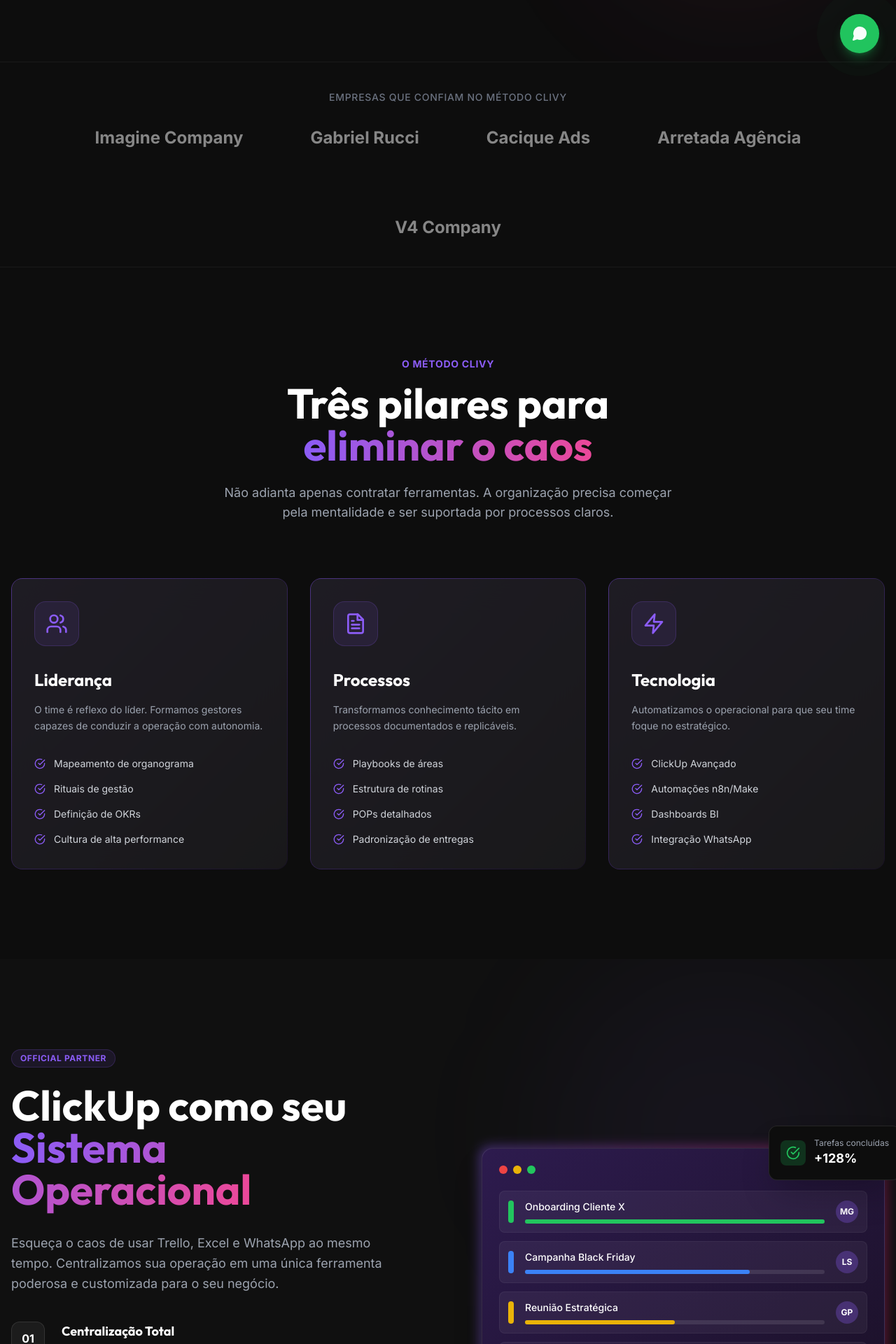
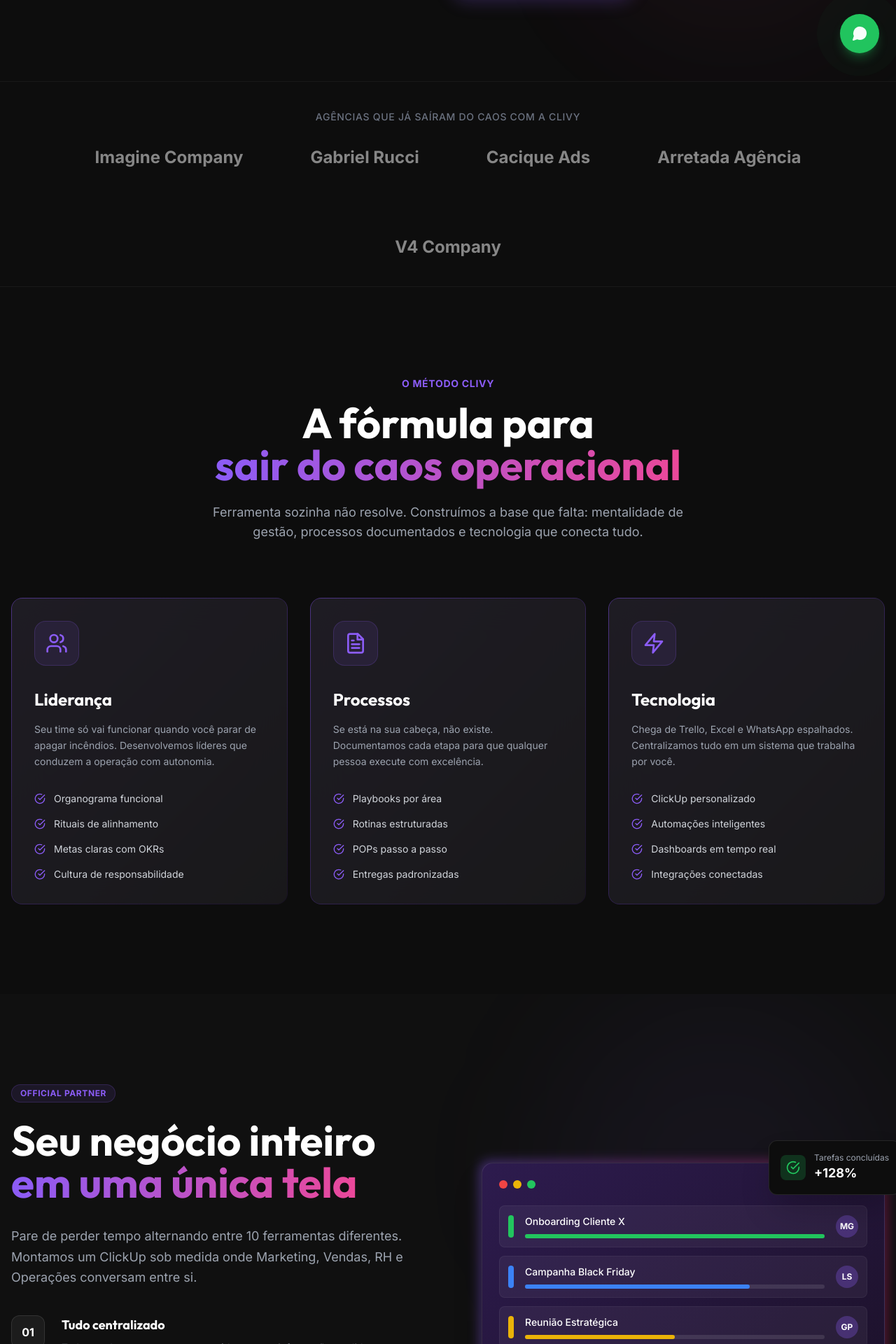
Before and after one commit to maycondouglass29/clivy, a React (Vite) app: page / in a window 1280 px wide. Shown: the part 700-2620 px from the top of the page at 70% size. Built offline with nearby package versions, Linux system fonts and the light colour scheme.

Commit message:
feat: melhora copys e textos para serem mais originais e persuasivos

```diff
--- a/src/pages/Cases.jsx
+++ b/src/pages/Cases.jsx
@@ -22,14 +22,14 @@ export function Cases() {
                         animate={{ opacity: 1, y: 0 }}
                     >
                         <span className="inline-flex items-center gap-2 px-3 py-1 rounded-full border border-gray-200 bg-gray-50 text-xs font-semibold uppercase tracking-wider mb-6 text-gray-600">
-                            🌱 Resultados comprovados
+                            🚀 Histórias de transformação
                         </span>
                         <h1 className="text-4xl md:text-6xl font-bold mb-6 font-heading">
-                            Conheça os nossos <br />
-                            <span className="text-clivy-purple">cases de sucesso</span>
+                            Do caos à <br />
+                            <span className="text-clivy-purple">previsibilidade</span>
                         </h1>
                         <p className="text-gray-500 text-lg max-w-2xl mx-auto mb-10">
-                            Descubra como agências e consultorias transformaram suas operações com as soluções da Clivy Company e alcançaram resultados extraordinários.
+                            Veja como agências que viviam apagando incêndios hoje operam com processos claros, equipe alinhada e resultados consistentes.
                         </p>
                         <div className="flex flex-col sm:flex-row gap-4 justify-center">
                             <a
@@ -61,10 +61,10 @@ export function Cases() {
                             />
                         </div>
                         <div className="w-full md:w-1/2">
-                            <span className="text-clivy-purple text-sm font-bold uppercase tracking-wider mb-4 block">Vendas e Lançamentos</span>
+                            <span className="text-clivy-purple text-sm font-bold uppercase tracking-wider mb-4 block">Lançamentos Digitais</span>
                             <h2 className="text-4xl md:text-5xl font-bold mb-6">Gabriel Rucci</h2>
                             <p className="text-gray-600 text-lg leading-relaxed mb-8">
-                                O Gabriel Rucci é referência no mercado de infoprodutos e gestão de lançamentos digitais. Com nossa consultoria, implementamos processos que permitiram escalar suas operações mantendo a qualidade. A organização do ClickUp foi fundamental para dobrar a capacidade operacional e eliminar o caos em períodos críticos de lançamento.
+                                Referência em infoprodutos, Gabriel vivia o caos típico de épocas de lançamento: equipe sobrecarregada, informações perdidas e retrabalho constante. Estruturamos processos claros no ClickUp que permitiram dobrar a capacidade operacional sem aumentar a equipe. Hoje, cada lançamento roda com previsibilidade.
                             </p>
                         </div>
                     </div>
@@ -83,10 +83,10 @@ export function Cases() {
                             />
                         </div>
                         <div className="w-full md:w-1/2">
-                            <span className="text-clivy-purple text-sm font-bold uppercase tracking-wider mb-4 block">Agência de Performance</span>
+                            <span className="text-clivy-purple text-sm font-bold uppercase tracking-wider mb-4 block">Tráfego Pago</span>
                             <h2 className="text-4xl md:text-5xl font-bold mb-6">Cacique Ads</h2>
                             <p className="text-gray-300 text-lg leading-relaxed mb-8">
-                                A Cacique Ads precisava de uma estrutura operacional robusta para suportar seu crescimento acelerado. Implementamos sistemas e processos que transformaram a gestão de projetos e otimizaram toda a operação da agência.
+                                Crescimento acelerado trouxe um problema: a operação não acompanhava. Clientes reclamando de prazos, equipe perdida em demandas e o dono preso no operacional. Criamos uma estrutura robusta com processos documentados e automações que liberaram a liderança para focar no estratégico.
                             </p>
                         </div>
                     </div>
@@ -105,10 +105,10 @@ export function Cases() {
                             />
                         </div>
                         <div className="w-full md:w-1/2">
-                            <span className="text-clivy-purple text-sm font-bold uppercase tracking-wider mb-4 block">Comunicação Digital</span>
+                            <span className="text-clivy-purple text-sm font-bold uppercase tracking-wider mb-4 block">Marketing 360°</span>
                             <h2 className="text-4xl md:text-5xl font-bold mb-6">Arretada Agência</h2>
                             <p className="text-gray-600 text-lg leading-relaxed mb-8">
-                                A Arretada Agência buscava padronizar sua gestão e escalar processos sem perder a essência criativa. Desenvolvemos uma estrutura que une criatividade com eficiência operacional, permitindo crescimento sustentável.
+                                Criatividade não faltava, mas organização sim. A Arretada queria escalar sem perder a essência que a tornava única. Desenvolvemos uma estrutura que preserva o DNA criativo enquanto garante entregas consistentes e prazos cumpridos. Resultado: crescimento sustentável sem burnout da equipe.
                             </p>
                         </div>
                     </div>
@@ -127,10 +127,10 @@ export function Cases() {
                             />
                         </div>
                         <div className="w-full md:w-1/2">
-                            <span className="text-clivy-purple text-sm font-bold uppercase tracking-wider mb-4 block">Produção Audiovisual</span>
+                            <span className="text-clivy-purple text-sm font-bold uppercase tracking-wider mb-4 block">Produção de Vídeo</span>
                             <h2 className="text-4xl md:text-5xl font-bold mb-6">ATB Studio</h2>
                             <p className="text-gray-300 text-lg leading-relaxed mb-8">
-                                O ATB Studio enfrentava o desafio de gerir múltiplos projetos audiovisuais simultâneos. Criamos uma esteira operacional completa que permite melhor controle de recursos e prazos, elevando a qualidade das entregas.
+                                Múltiplos projetos audiovisuais rodando ao mesmo tempo, cada um com suas particularidades. O desafio era ter controle sem burocratizar a criação. Montamos uma esteira operacional que dá visibilidade total dos projetos, controla recursos e prazos, e ainda mantém a agilidade que produção de vídeo exige.
                             </p>
                         </div>
                     </div>
@@ -141,10 +141,10 @@ export function Cases() {
             <section className="py-24 bg-gray-50 text-center px-4">
                 <div className="max-w-3xl mx-auto">
                     <h2 className="text-3xl md:text-5xl font-bold mb-4">
-                        Quer resultados como esses na sua <span className="text-clivy-purple">agência</span>?
+                        Sua agência pode ser a <span className="text-clivy-purple">próxima</span>
                     </h2>
                     <p className="text-gray-500 mb-10 text-lg">
-                        Agende um diagnóstico gratuito e descubra como podemos transformar sua operação.
+                        Em 30 minutos identificamos os gargalos da sua operação e traçamos o caminho para sair do caos.
                     </p>
                     <button
                         onClick={() => setIsModalOpen(true)}
--- a/src/pages/Home.jsx
+++ b/src/pages/Home.jsx
@@ -47,13 +47,13 @@ export function Home() {
                         </div>
 
                         <h1 className="text-5xl md:text-7xl font-bold leading-[1.1] mb-8 tracking-tight">
-                            Você já tem muitos clientes novos, <br />
-                            agora precisa retê-los <br />
-                            <span className="gradient-text pb-2">com uma gestão eficiente.</span>
+                            Sua agência cresce, <br />
+                            mas a operação não acompanha? <br />
+                            <span className="gradient-text pb-2">Vamos resolver isso.</span>
                         </h1>
 
                         <p className="text-lg md:text-xl text-gray-400 max-w-2xl mx-auto mb-12 leading-relaxed">
-                            Entre em contato conosco para entender como podemos te ajudar.
+                            Transformamos agências desorganizadas em operações previsíveis através de liderança, processos e tecnologia integrados.
                         </p>
 
                         <div className="flex flex-col sm:flex-row gap-4 justify-center items-center">
@@ -81,7 +81,7 @@ export function Home() {
             {/* Social Proof Bar */}
             <div className="bg-clivy-dark border-y border-white/5 relative z-20 overflow-hidden">
                 <div className="max-w-7xl mx-auto px-4 py-10">
-                    <p className="text-center text-gray-500 mb-8 text-sm font-medium uppercase tracking-wider">Empresas que confiam no Método Clivy</p>
+                    <p className="text-center text-gray-500 mb-8 text-sm font-medium uppercase tracking-wider">Agências que já saíram do caos com a Clivy</p>
                     <div className="flex flex-wrap justify-center items-center gap-12 md:gap-24 opacity-50 grayscale hover:grayscale-0 transition-all duration-500">
                         {['Imagine Company', 'Gabriel Rucci', 'Cacique Ads', 'Arretada Agência', 'V4 Company'].map((company) => (
                             <span key={company} className="text-xl md:text-2xl font-bold text-white cursor-default hover:text-clivy-purple transition-colors">{company}</span>
@@ -102,11 +102,11 @@ export function Home() {
                     >
                         <motion.span variants={itemVariants} className="text-clivy-purple font-bold tracking-wider text-sm mb-4 block uppercase">O Método Clivy</motion.span>
                         <motion.h2 variants={itemVariants} className="text-4xl md:text-5xl lg:text-6xl font-bold mb-6">
-                            Três pilares para <br />
-                            <span className="gradient-text">eliminar o caos</span>
+                            A fórmula para <br />
+                            <span className="gradient-text">sair do caos operacional</span>
                         </motion.h2>
                         <motion.p variants={itemVariants} className="text-gray-400 text-lg max-w-2xl mx-auto">
-                            Não adianta apenas contratar ferramentas. A organização precisa começar pela mentalidade e ser suportada por processos claros.
+                            Ferramenta sozinha não resolve. Construímos a base que falta: mentalidade de gestão, processos documentados e tecnologia que conecta tudo.
                         </motion.p>
                     </motion.div>
 
@@ -121,20 +121,20 @@ export function Home() {
                             {
                                 icon: Users,
                                 title: "Liderança",
-                                desc: "O time é reflexo do líder. Formamos gestores capazes de conduzir a operação com autonomia.",
-                                items: ["Mapeamento de organograma", "Rituais de gestão", "Definição de OKRs", "Cultura de alta performance"]
+                                desc: "Seu time só vai funcionar quando você parar de apagar incêndios. Desenvolvemos líderes que conduzem a operação com autonomia.",
+                                items: ["Organograma funcional", "Rituais de alinhamento", "Metas claras com OKRs", "Cultura de responsabilidade"]
                             },
                             {
                                 icon: FileText,
                                 title: "Processos",
-                                desc: "Transformamos conhecimento tácito em processos documentados e replicáveis.",
-                                items: ["Playbooks de áreas", "Estrutura de rotinas", "POPs detalhados", "Padronização de entregas"]
+                                desc: "Se está na sua cabeça, não existe. Documentamos cada etapa para que qualquer pessoa execute com excelência.",
+                                items: ["Playbooks por área", "Rotinas estruturadas", "POPs passo a passo", "Entregas padronizadas"]
                             },
                             {
                                 icon: Zap,
                                 title: "Tecnologia",
-                                desc: "Automatizamos o operacional para que seu time foque no estratégico.",
-                                items: ["ClickUp Avançado", "Automações n8n/Make", "Dashboards BI", "Integração WhatsApp"]
+                                desc: "Chega de Trello, Excel e WhatsApp espalhados. Centralizamos tudo em um sistema que trabalha por você.",
+                                items: ["ClickUp personalizado", "Automações inteligentes", "Dashboards em tempo real", "Integrações conectadas"]
                             }
                         ].map((pilar, idx) => (
                             <motion.div key={idx} variants={itemVariants} className="gradient-border group">
@@ -176,19 +176,19 @@ export function Home() {
                         >
                             <span className="inline-block py-1 px-3 rounded-full bg-clivy-purple/10 border border-clivy-purple/20 text-clivy-purple text-xs font-bold mb-6 tracking-wider">OFFICIAL PARTNER</span>
                             <h2 className="text-4xl md:text-5xl lg:text-6xl font-bold mb-8">
-                                ClickUp como seu <br />
-                                <span className="gradient-text">Sistema Operacional</span>
+                                Seu negócio inteiro <br />
+                                <span className="gradient-text">em uma única tela</span>
                             </h2>
                             <p className="text-gray-400 text-lg mb-10 leading-relaxed">
-                                Esqueça o caos de usar Trello, Excel e WhatsApp ao mesmo tempo.
-                                Centralizamos sua operação em uma única ferramenta poderosa e customizada para o seu negócio.
+                                Pare de perder tempo alternando entre 10 ferramentas diferentes.
+                                Montamos um ClickUp sob medida onde Marketing, Vendas, RH e Operações conversam entre si.
                             </p>
 
                             <div className="space-y-8">
                                 {[
-                                    { num: "01", title: "Centralização Total", desc: "Marketing, Vendas, RH e Operações em um só lugar." },
-                                    { num: "02", title: "Visão 360º", desc: "Monitore a saúde de todos os projetos em uma única tela." },
-                                    { num: "03", title: "Automações", desc: "Elimine tarefas manuais e erros humanos do dia a dia." }
+                                    { num: "01", title: "Tudo centralizado", desc: "Todos os departamentos em um só lugar, sem informação perdida." },
+                                    { num: "02", title: "Visibilidade total", desc: "Saiba exatamente o status de cada projeto e cliente em segundos." },
+                                    { num: "03", title: "Trabalho automático", desc: "Tarefas criadas, avisos enviados e relatórios gerados sem você fazer nada." }
                                 ].map((item, idx) => (
                                     <div key={idx} className="flex gap-6 group">
                                         <div className="w-12 h-12 bg-white/5 rounded-xl flex items-center justify-center shrink-0 border border-white/10 group-hover:border-clivy-purple/50 group-hover:bg-clivy-purple/10 transition-all">
@@ -283,14 +283,14 @@ export function Home() {
                 <div className="max-w-7xl mx-auto">
                     <div className="text-center mb-16">
                         <span className="inline-flex items-center gap-2 px-3 py-1 rounded-full border border-white/10 bg-white/5 text-xs font-semibold uppercase tracking-wider mb-6 text-gray-300">
-                            🌱 Resultados comprovados
+                            🚀 Transformações reais
                         </span>
                         <h2 className="text-4xl md:text-6xl font-bold mb-6 font-heading text-white">
-                            Conheça os nossos <br />
-                            <span className="gradient-text">cases de sucesso</span>
+                            Quem já passou <br />
+                            <span className="gradient-text">pela transformação</span>
                         </h2>
                         <p className="text-gray-400 text-lg max-w-2xl mx-auto mb-10">
-                            Descubra como agências e consultorias transformaram suas operações com as soluções da Clivy Company.
+                            Agências que estavam no caos e hoje operam com previsibilidade, processos claros e tecnologia funcionando.
                         </p>
                         <div className="flex flex-col sm:flex-row justify-center gap-4">
                             <Link
@@ -315,11 +315,11 @@ export function Home() {
                         className="bg-gradient-to-br from-white/5 to-white/[0.02] border border-white/10 rounded-3xl p-12 md:p-20 shadow-2xl"
                     >
                         <h2 className="text-4xl md:text-6xl font-bold mb-8 text-white">
-                            Quer resultados como esses <br />
-                            <span className="gradient-text">na sua agência?</span>
+                            Pronto para parar de <br />
+                            <span className="gradient-text">apagar incêndios?</span>
                         </h2>
                         <p className="text-gray-400 text-lg md:text-xl mb-12 max-w-2xl mx-auto">
-                            Agende um diagnóstico gratuito e descubra como podemos transformar sua operação.
+                            Em 30 minutos mapeamos os gargalos da sua operação e mostramos o caminho para sair do caos. Sem compromisso.
                         </p>
 
                         <motion.button
```
